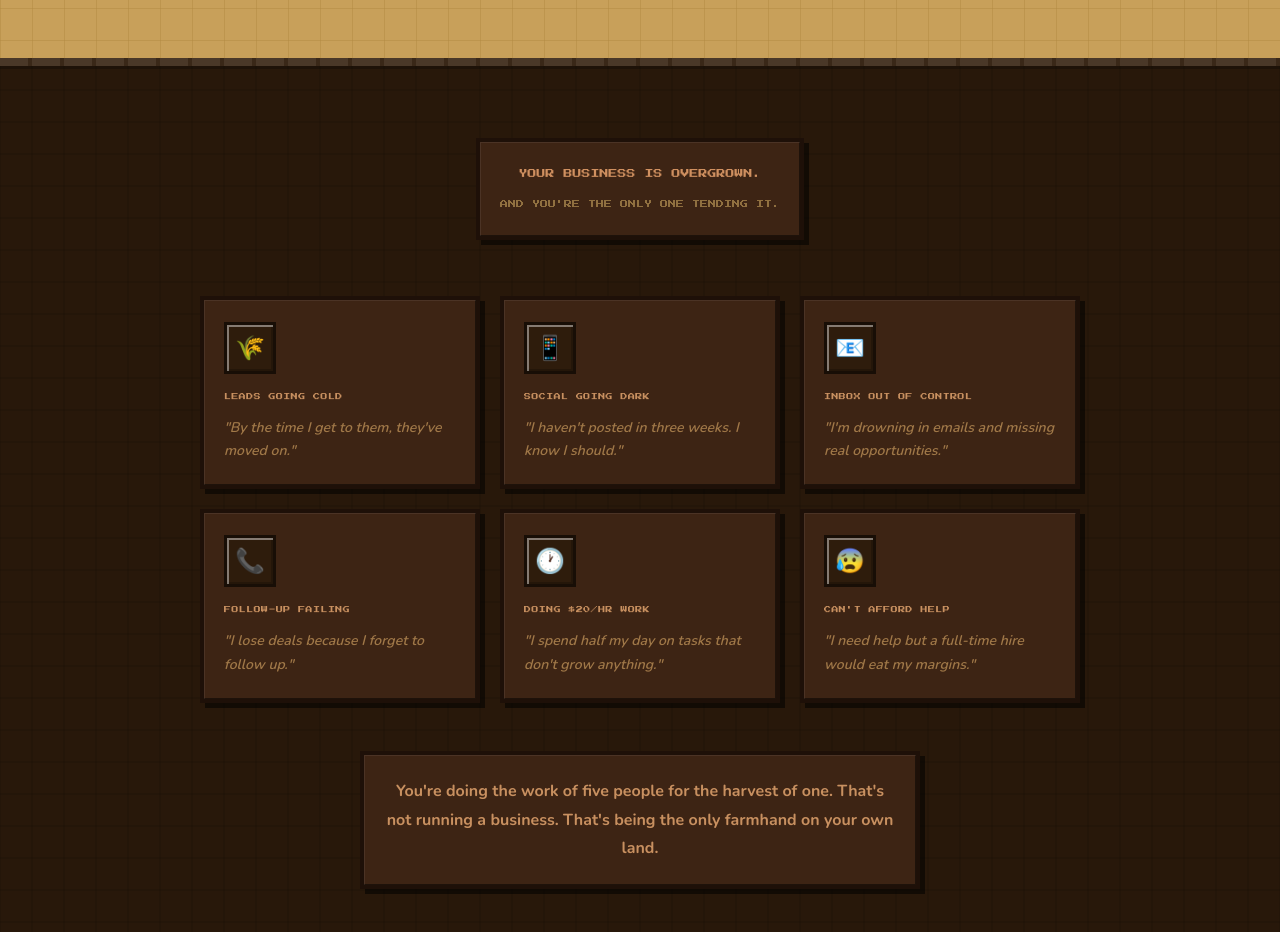
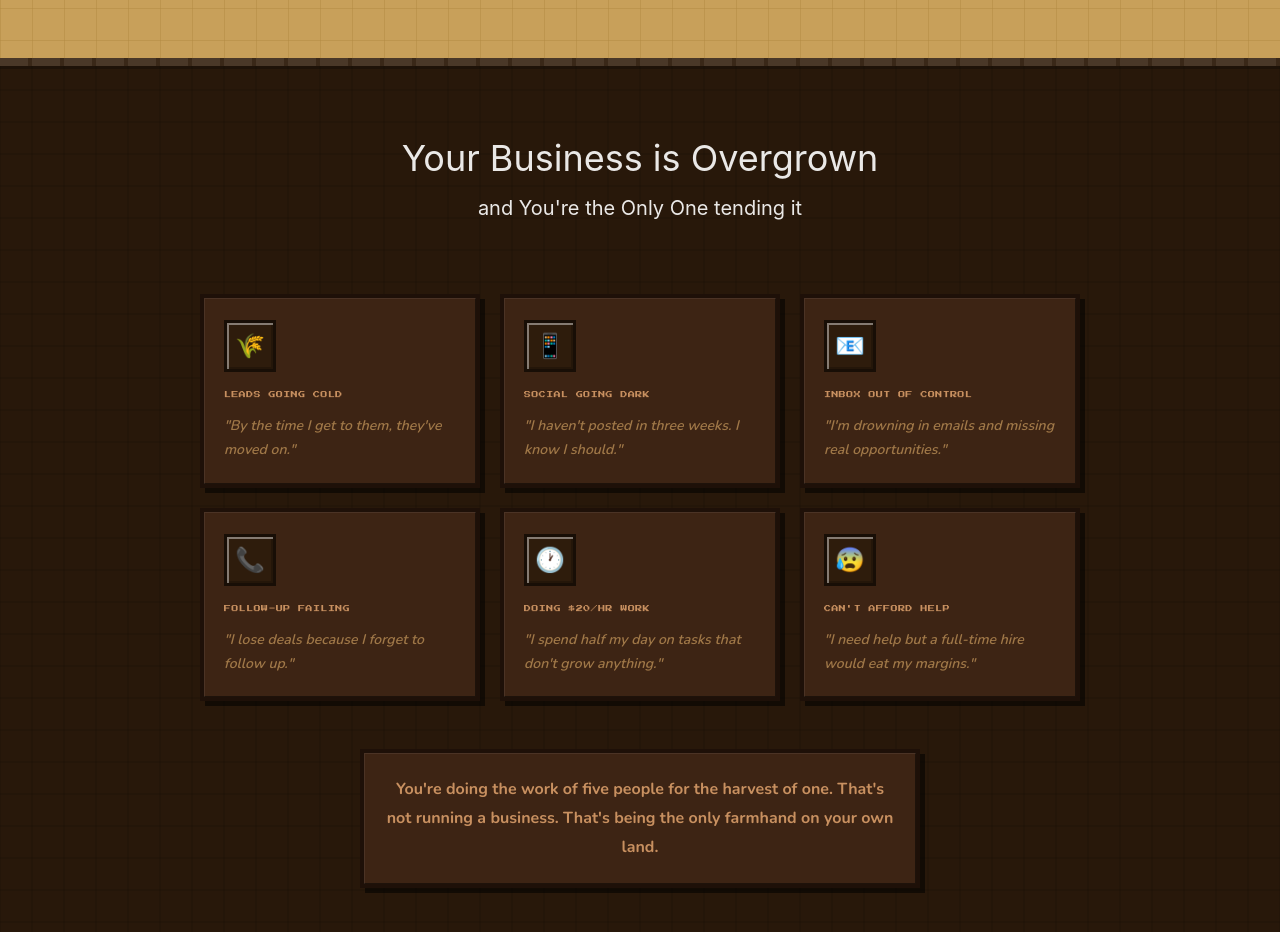
Before and after one commit to yorg-dev/yorg-dev, a React (Vite) app: page / in a window 1280 px wide. Shown: the part 1720-2652 px from the top of the page. Built offline with nearby package versions, Linux system fonts and the light colour scheme; no server answers.

Commit message:
update styles

```diff
--- a/src/Problem.tsx
+++ b/src/Problem.tsx
@@ -15,16 +15,9 @@ export default function Problem() {
         style={{ background: 'repeating-linear-gradient(90deg, #4a3828 0px, #4a3828 28px, #3a2818 28px, #3a2818 32px)' }}
       />
 
-      {/* Header */}
-      <div className="flex justify-center mb-14">
-        <div className="weed-card text-center" style={{ maxWidth: 660 }}>
-          <p className="pixel-font mb-3" style={{ fontSize: 9, color: '#d09060', lineHeight: 2.2 }}>
-            YOUR BUSINESS IS OVERGROWN.
-          </p>
-          <p className="pixel-font" style={{ fontSize: 8, color: '#907040', lineHeight: 2.2 }}>
-            AND YOU'RE THE ONLY ONE TENDING IT.
-          </p>
-        </div>
+      <div className="flex flex-col items-center text-center mb-14">
+        <h3 className="text-4xl text-white/90 mb-4">Your Business is Overgrown</h3>
+        <h2 className="text-xl text-white/90 mb-4">and You're the Only One tending it</h2>
       </div>
 
       {/* Weed cards */}
```
